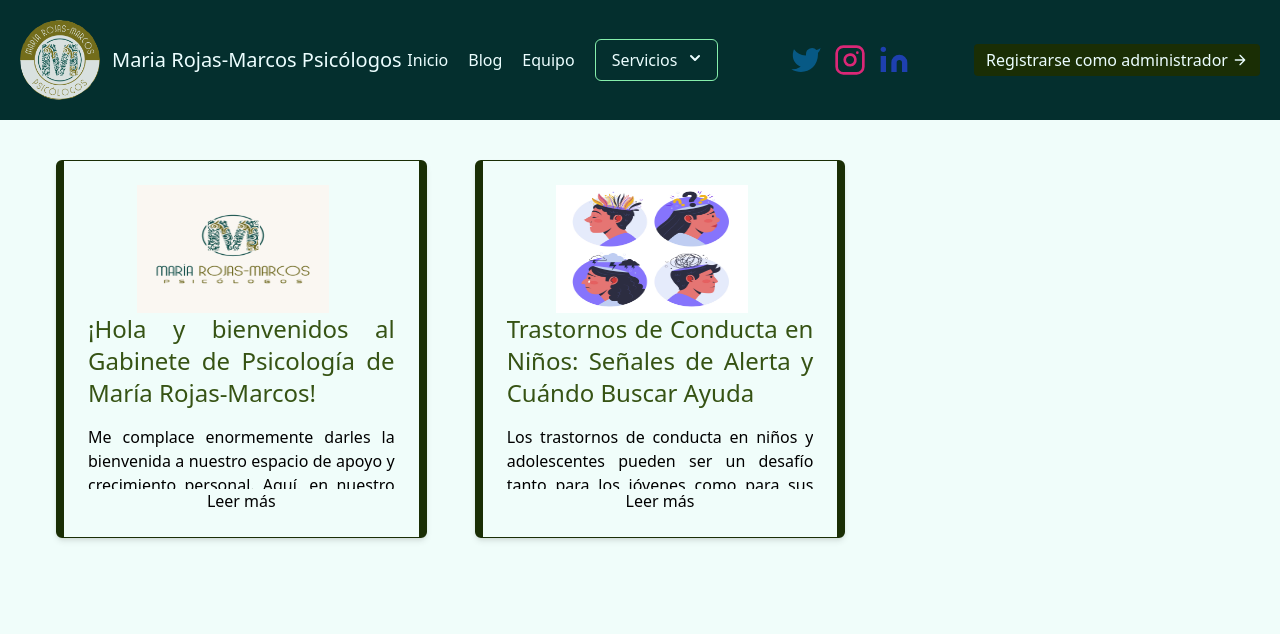
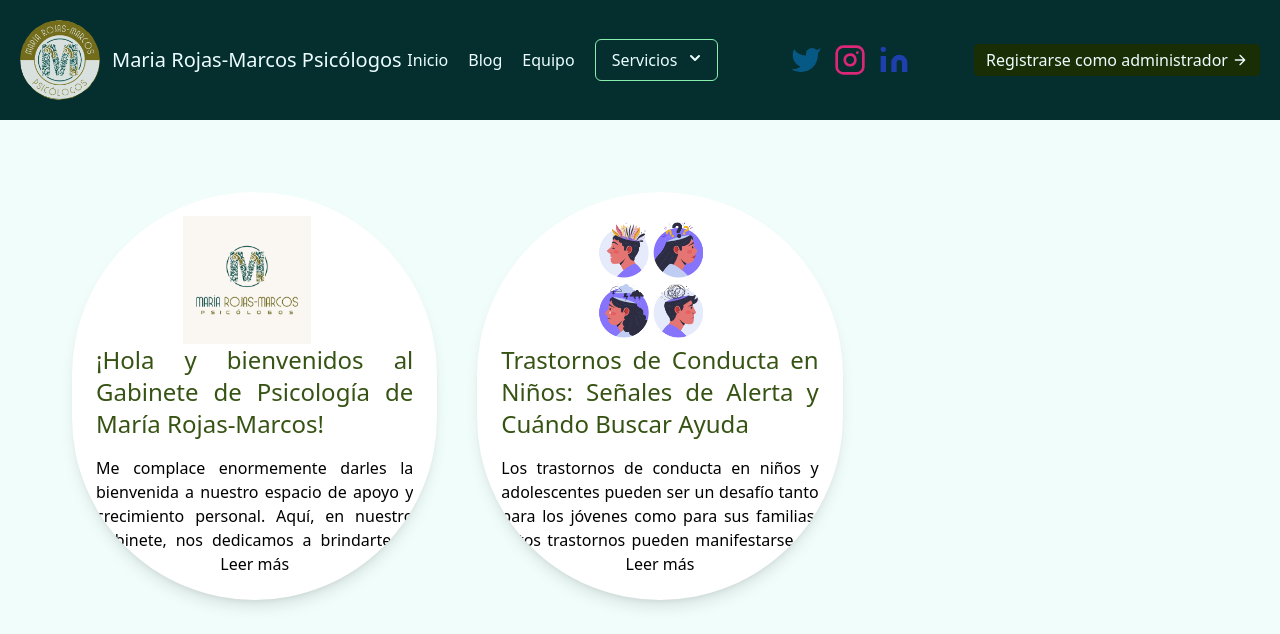
Before and after one commit to juaalvcam/MariaRojasMarcosPsicologos, a Django app: page /blog/ in a window 1280 px wide. Shown: the top 634 px of the page. Run offline with Django 4.2, Linux system fonts and the light colour scheme; data comes from the database, SQL or seed files in the repository; some libraries are stand-ins or nearby versions; grey boxes are pictures that could not be loaded.

Commit message:
Actualizar plantillas de blog e index

```diff
--- a/psicoMRM/templates/blog.html
+++ b/psicoMRM/templates/blog.html
@@ -88,21 +88,24 @@
   {% endif %}
 
   <!-- ARTICULOS-->
+  <div class="container mx-auto p-8">
     {% if articulos %}
-  <div class="grid grid-cols-1 sm:grid-cols-2 md:grid-cols-3 gap-4 mt-10 ml-10">
+    <div
+      class="grid grid-cols-1 sm:grid-cols-2 md:grid-cols-3 gap-10 mt-10 ml-10 justify-center items-center align-middle"
+    >
       {% for dato in articulos %}
       <div
-      class="p-6 shadow-md rounded-md border border-x-8 border-lime-950 ml-4 mr-4 hover:bg-blue-100 flex flex-col items-center"
+        class="bg-white p-6 rounded-full shadow-lg flex flex-col overflow-hidden items-center"
       >
         <img
-        class="h-48 w-72 mr-4 sm:h-32 sm:w-48"
+          class="max-h-48 max-w-72 mr-4 sm:max-h-32 sm:max-w-48 object-cover"
           src="{% static dato.imagen|remove_static %}"
         />
         <h2 class="text-2xl font-thin mb-4 text-justify text-lime-900">
           {{dato.titulo}}
         </h2>
         <p
-        class="text-justify font-thin overflow-hidden h-20 sm:h-16"
+          class="text-justify font-thin overflow-auto max-h-32 sm:max-h-24"
           data-lines="3"
         >
           {{dato.descripcion}}
@@ -113,4 +116,5 @@
     </div>
     {% endif %}
   </div>
+</div>
 {% endblock %}
```
Also changed, not shown: psicoMRM/templates/index.html (+6 -2 lines). Lines whose indentation alone changed are shown as unchanged.
